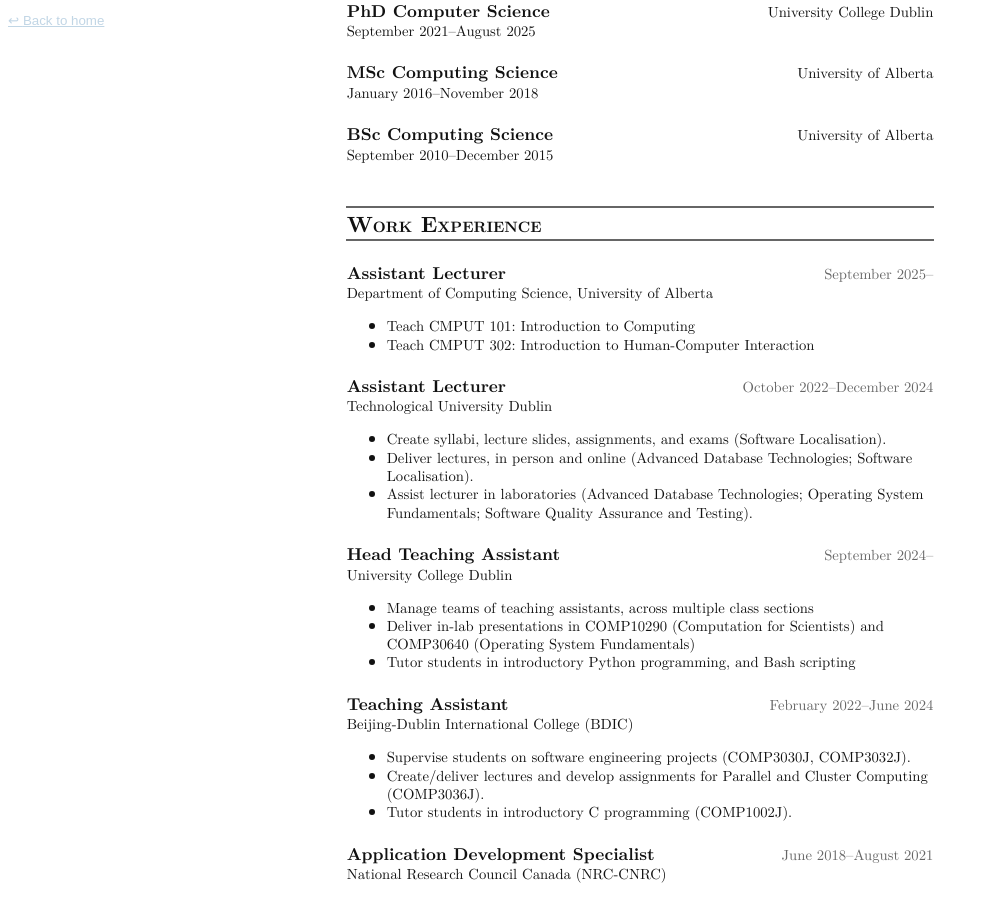
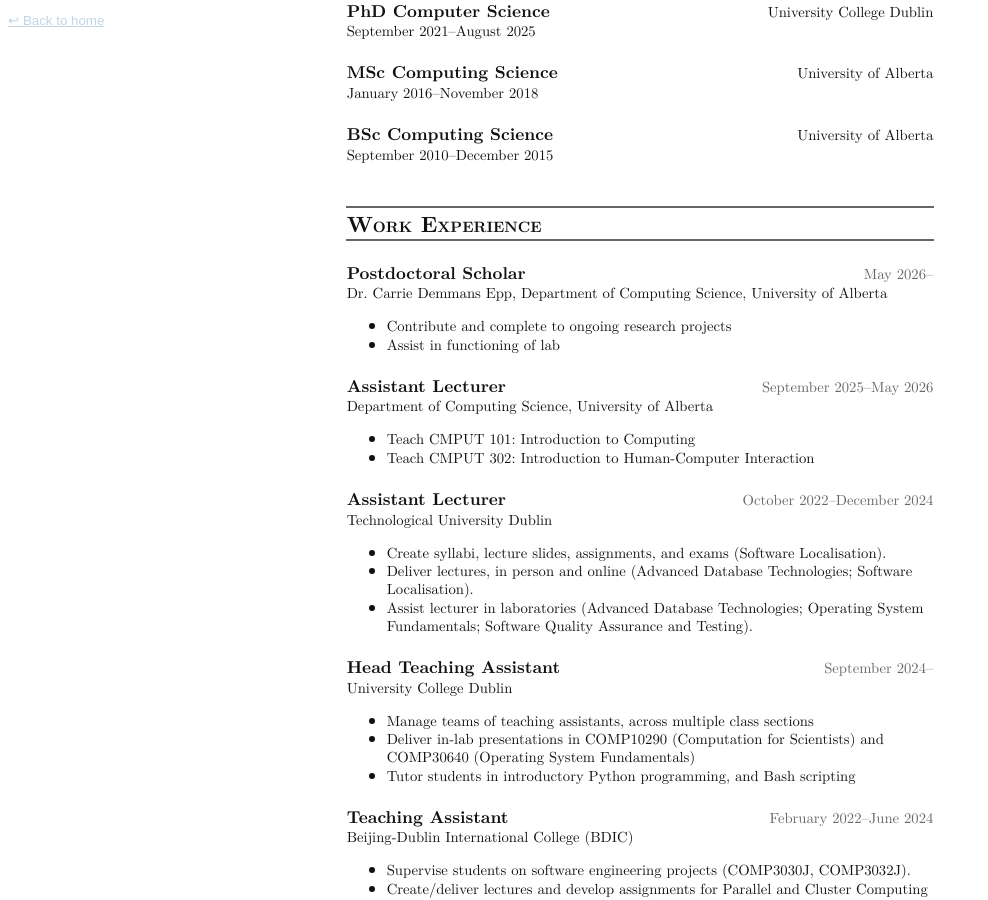
Before and after one commit to eddieantonio/eddieantonio.github.io, a Jekyll site: the page built from cv/index.html, in a window 1280 px wide and 900 px high, scrolled down 366 px. Shown: the whole window, without its empty margins (0-988 px from the left). Built offline with Jekyll 4.4.1, drawn with Linux system fonts in a browser that asks for light colours.

Commit message:
add postdoc

```diff
--- a/_data/cv.yml
+++ b/_data/cv.yml
@@ -18,10 +18,18 @@
 
 experience:
 
+  - title: Postdoctoral Scholar
+    category: academic
+    employer: Dr. Carrie Demmans Epp, Department of Computing Science, University of Alberta
+    time: { start: May 2026 }
+    responsibilities:
+      - Contribute and complete to ongoing research projects
+      - Assist in functioning of lab
+
   - title: Assistant Lecturer
     category: teaching
     employer: Department of Computing Science, University of Alberta
-    time: { start: September 2025 }
+    time: { start: September 2025, end: May 2026 }
     responsibilities:
       - "Teach CMPUT 101: Introduction to Computing"
       - "Teach CMPUT 302: Introduction to Human-Computer Interaction"
```
